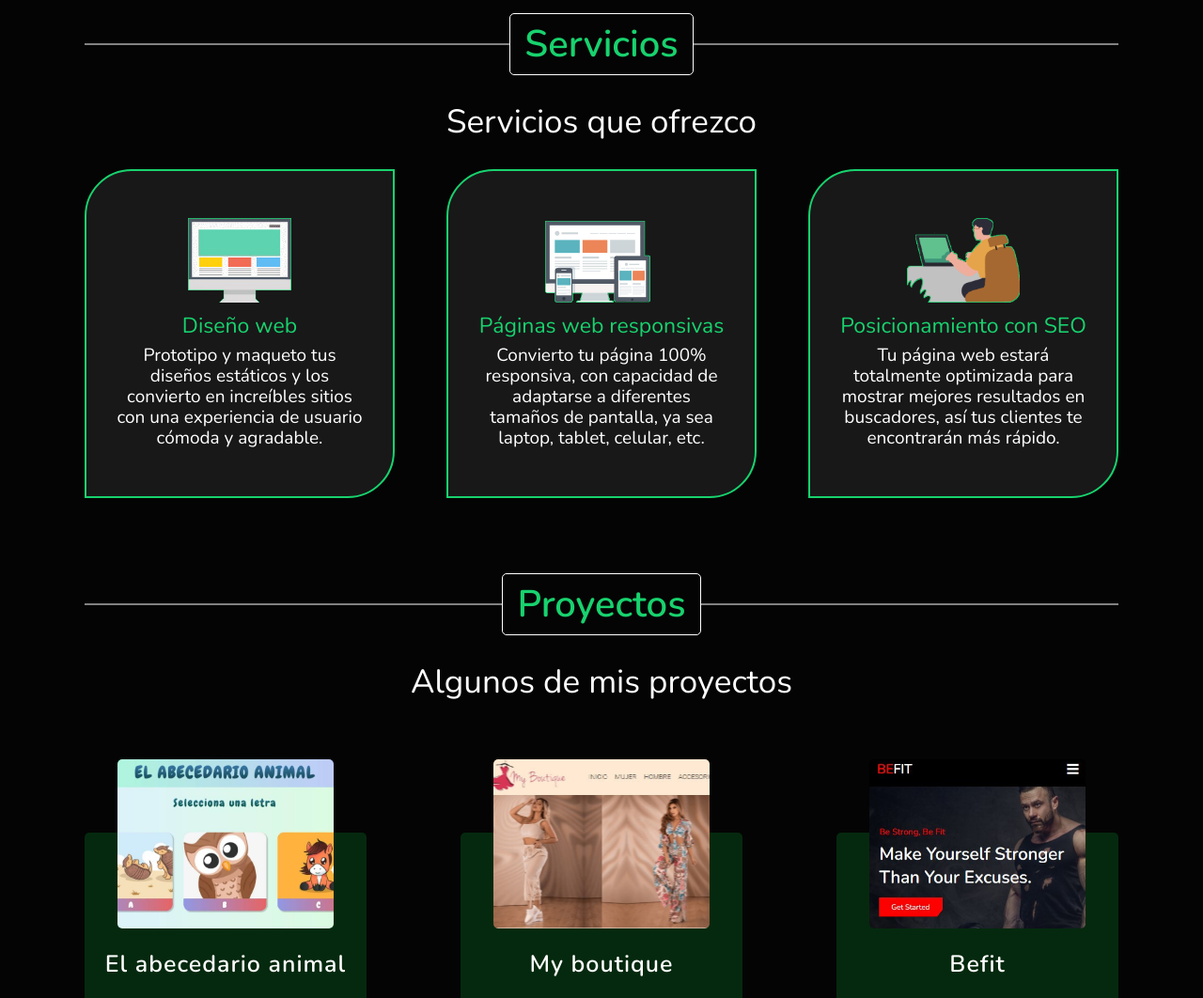
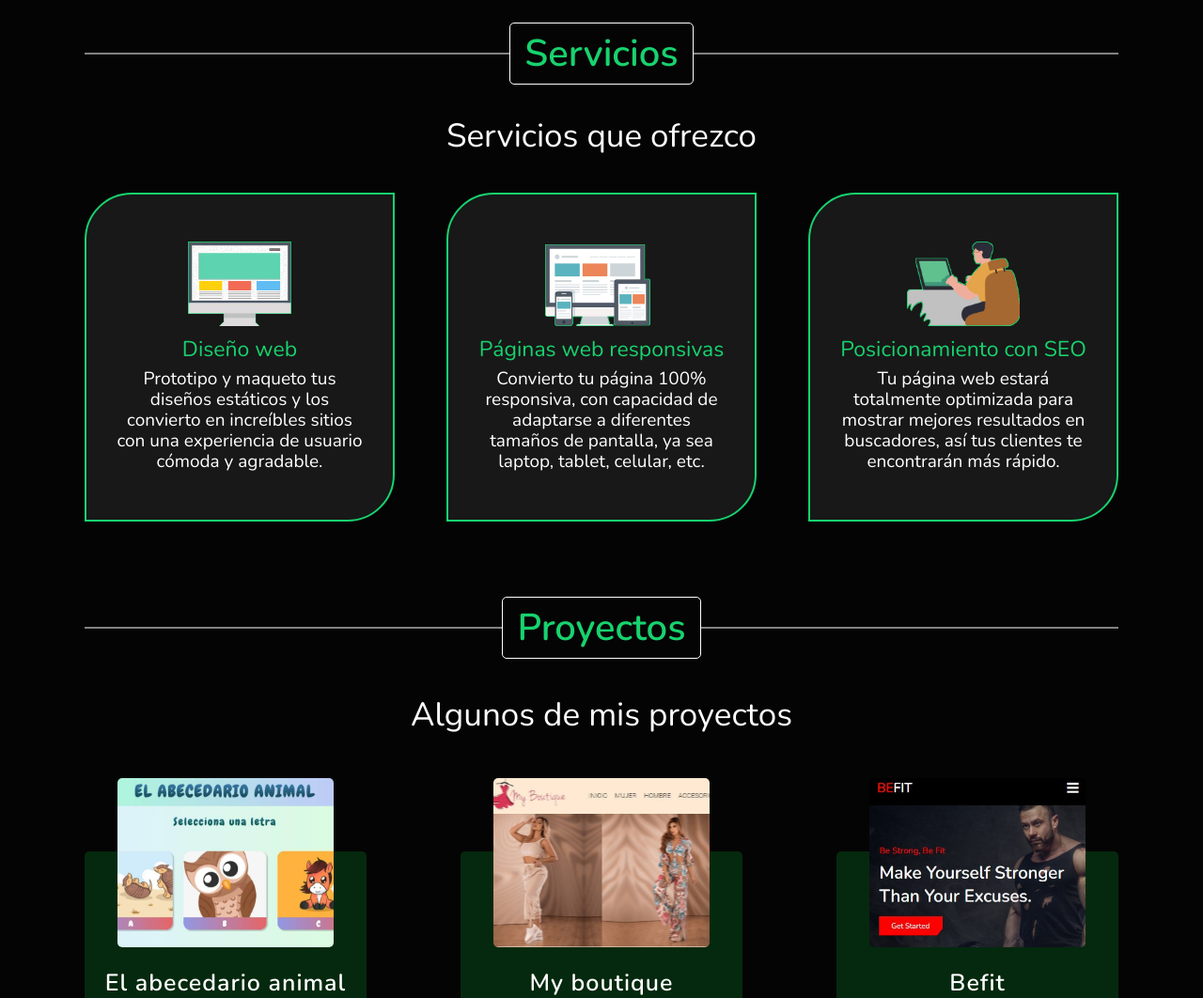
Before and after one commit to AndrDeve/Mi-Portafolio, a plain HTML site: page index.html in a window 1280 px wide. Shown: the part 2090-3152 px from the top of the page at 94% size. Drawn offline with nearby package versions, Linux system fonts and the light colour scheme; animation ran at ten frames a second.

Commit message:
se cambió el margin de los subtitulos

```diff
--- a/css/style.scss
+++ b/css/style.scss
@@ -289,7 +289,7 @@ html{
         text-align: center;
         color: $white;
         font-size: 3.5rem;
-        margin-bottom:0.5rem;
+        margin: .5rem 0 1rem 0;
     }
 }
 
@@ -337,7 +337,7 @@ html{
         text-align: center;
         color: $white;
         font-size: 3.5rem;
-        margin-bottom: 3rem;
+        margin: .5rem 0 4rem 0;
     }
 }
 
@@ -403,7 +403,7 @@ html{
         text-align: center;
         color: $white;
         font-size: 3.5rem;
-        margin-bottom: 3rem;
+        margin-top: 1rem;
     }
 
     .proyectos-items{
@@ -427,6 +427,7 @@ html{
         position: relative;
         border-radius: .5rem;
         z-index: 2;
+        margin-top: -1.5rem;
 
         h3{
             color: $white;
```
Also changed, not shown: css/style.css, 1 other file.
